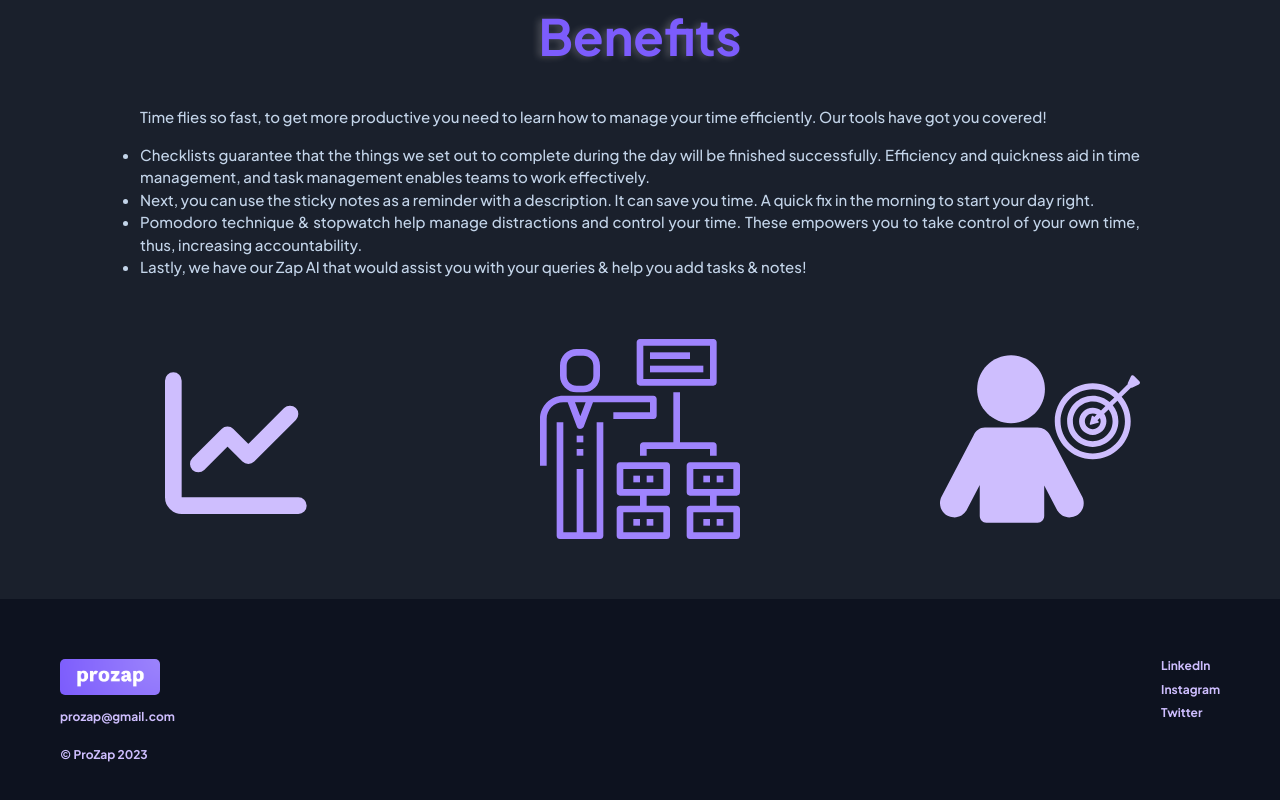
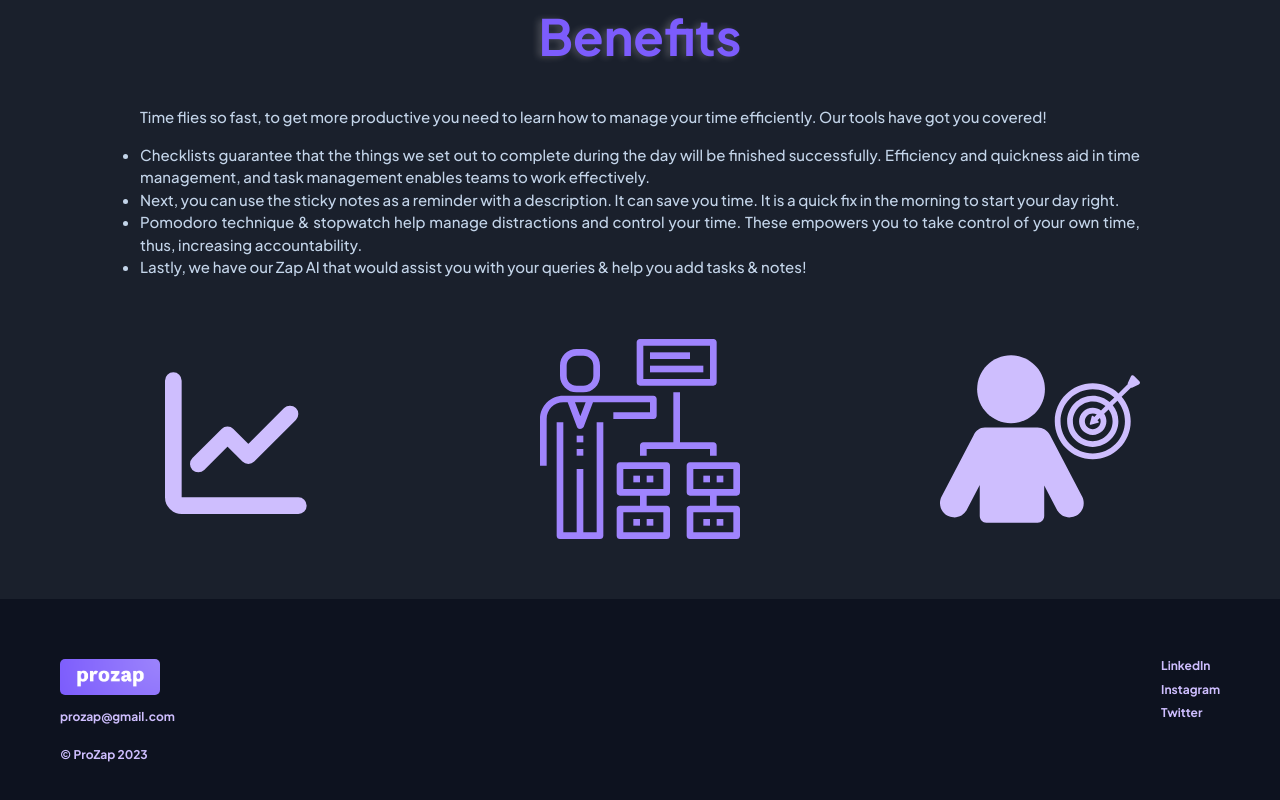
Before and after one commit to jazzcodes/ProductivityZap, a website built with Vite: page index.html in a window 1280 px wide. Shown: the part 1522-2322 px from the top of the page. Built offline with nearby package versions, Linux system fonts and the light colour scheme.

Commit message:
fix: typo in index.html

```diff
--- a/index.html
+++ b/index.html
@@ -131,8 +131,8 @@
           </li>
           <li>
             Next, you can use the sticky notes as a reminder with a description.
-            It can save you time. A quick fix in the morning to start your day
-            right.
+            It can save you time. It is a quick fix in the morning to start your
+            day right.
           </li>
           <li>
             Pomodoro technique & stopwatch help manage distractions and control
```
